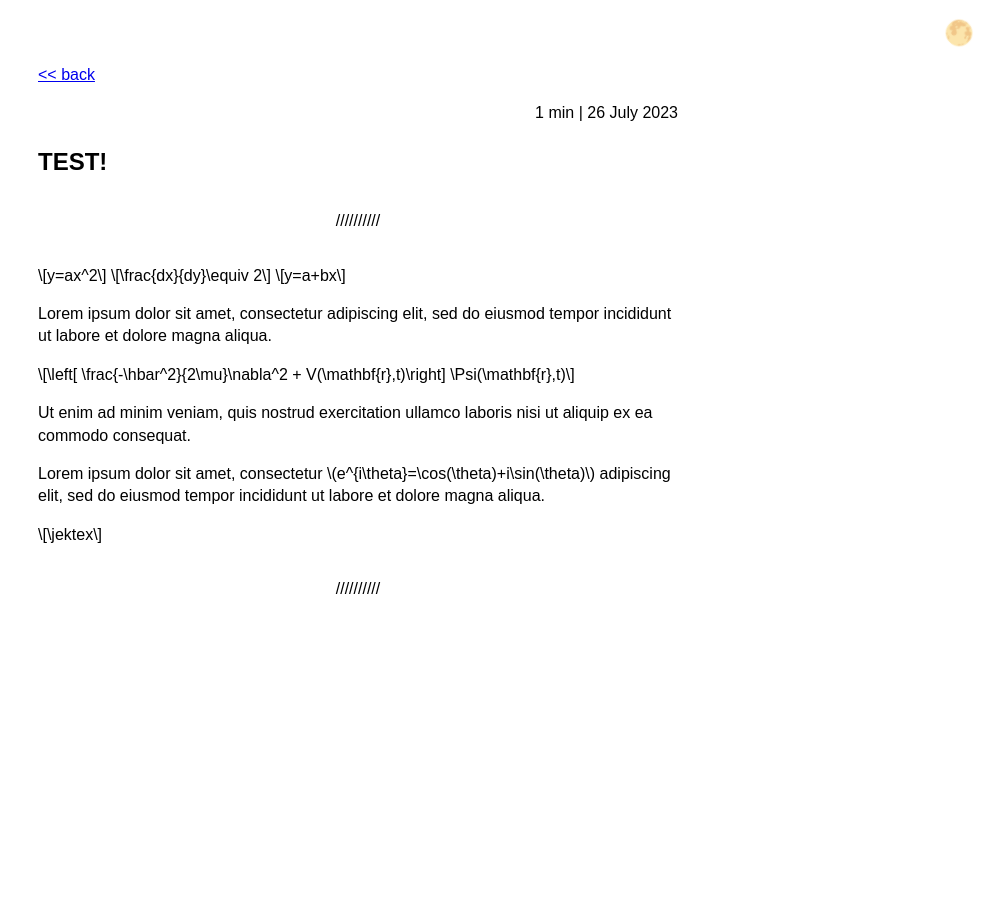
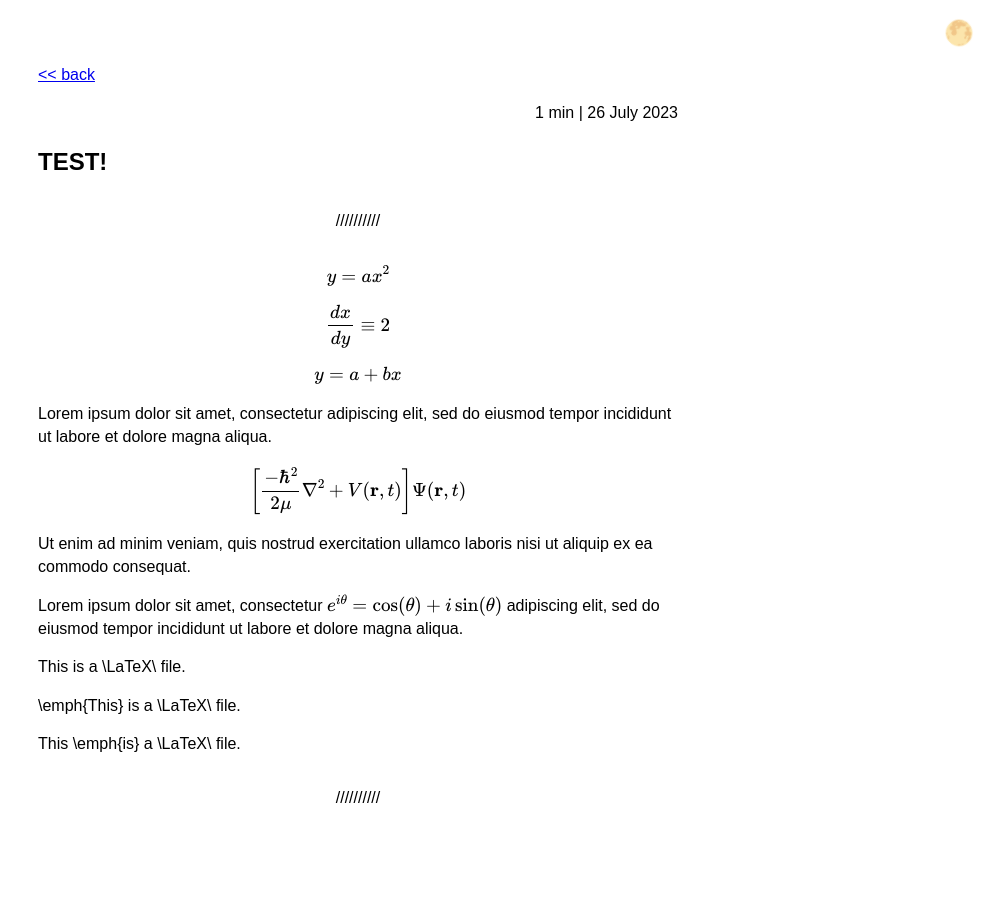
Before and after one commit to JitseB/jitseb.github.io, a Jekyll site: the page built from _posts/2023-07-26-test.md, in a window 1280 px wide. Shown: the whole page, without its empty margins (282-1280 px from the left). Built offline with Jekyll 4.4.1, drawn with Linux system fonts in a browser that asks for light colours; formulas are drawn with MathJax 3; comment, search, counter and statistics services are not loaded.

Commit message:
Testy test

```diff
--- a/Gemfile
+++ b/Gemfile
@@ -20,6 +20,8 @@
 # If you have any plugins, put them here!
 group :jekyll_plugins do
   gem "jekyll-feed", "~> 0.6"
+  gem "jekyll-gist"
+  gem 'jekyll-latex'
 end
 
 # Windows does not include zoneinfo files, so bundle the tzinfo-data gem
@@ -38,5 +40,3 @@
 
 gem "github-pages", "~> 228", group: :jekyll_plugins
 gem "webrick", "~> 1.8"
-gem "jekyll-gist"
-gem 'jektex', '~> 0.1.0'
--- a/_config.yml
+++ b/_config.yml
@@ -44,7 +44,7 @@
   - jekyll-feed
   - jekyll-seo-tag
   - jekyll-gist
-  - jektex
+  - jekyll-latex
   - jekyll-include-cache
 
 exclude:
--- a/_includes/head.html
+++ b/_includes/head.html
@@ -16,5 +16,7 @@
 
     <link rel="shortcut icon" type="image/x-icon" href="{{ site.favicon | relative_url }}" />
     <link rel="stylesheet" href="{{ "/assets/css/main.css" | relative_url }}" />
-    <link rel="stylesheet" href="{{ "/assets/css/katex.min.css" | relative_url }}" />
+    <script type="text/javascript" async
+    src="https://cdnjs.cloudflare.com/ajax/libs/mathjax/2.7.7/MathJax.js?config=TeX-MML-AM_CHTML">
+      </script>
   </head>
--- a/_posts/2023-07-26-test.md
+++ b/_posts/2023-07-26-test.md
@@ -22,4 +22,8 @@
 Lorem ipsum dolor sit amet, consectetur $$e^{i\theta}=\cos(\theta)+i\sin(\theta)$$
 adipiscing elit, sed do eiusmod tempor incididunt ut labore et dolore magna aliqua.
 
-$$\jektex$$
+This is a \LaTeX\ file.
+
+\emph{This} is a \LaTeX\ file.
+
+This \emph{is} a \LaTeX\ file.
```
Also changed, not shown: assets/css/katex.min.css (deleted).
